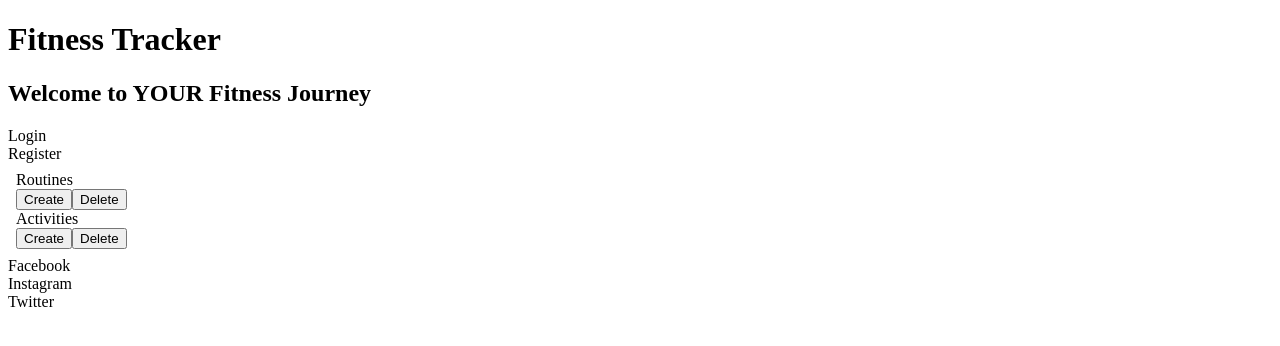
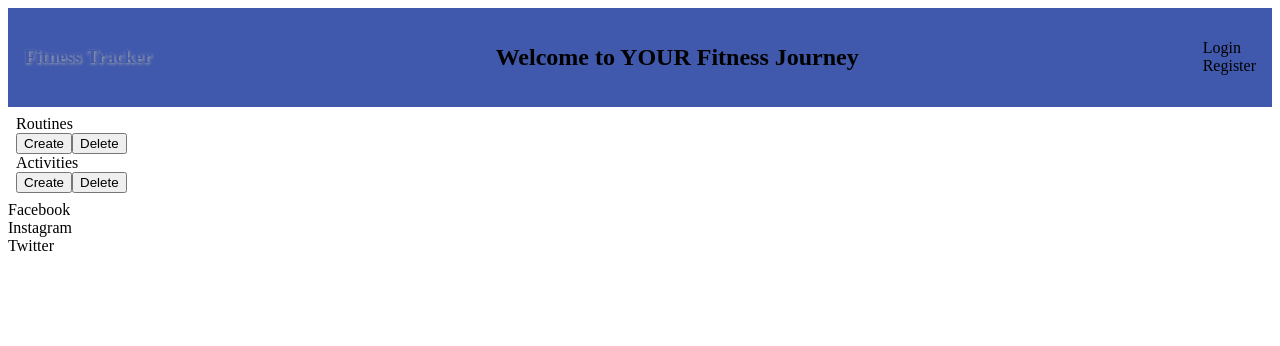
Before and after one commit to Lmaul77/FitnessTrackerFrontEnd, a React app: page / in a window 1280 px wide. Built offline with nearby package versions, Linux system fonts and the light colour scheme.

Commit message:
started working css

```diff
--- a/public/index.html
+++ b/public/index.html
@@ -5,7 +5,7 @@
     <meta http-equiv="X-UA-Compatible" content="IE=edge">
     <meta name="viewport" content="width=device-width, initial-scale=1.0">
     <title>Fitness Tracker</title>
-    <link rel="stylesheet" href="./css/style.css">
+    <link rel="stylesheet" href="./style.css">
 </head>
 <body>
     <div id="app"></div>
--- /dev/null
+++ b/public/style.css
@@ -0,0 +1,19 @@
+/* This is our Header.css */
+
+#HomeHeader {
+    display: flex;
+    flex-direction: row;
+    justify-content: space-between;
+    align-items: center;
+
+    font-size: 16px;
+    background-color: #4059ad;
+    padding: 1em;
+    text-decoration: none;
+  }
+  h1 {
+    font-size: 1.2em;
+    color: #4059ad;
+    text-shadow: 1px 1px 3px darkgray;
+    text-align: center;
+  }
--- a/src/components/Header.js
+++ b/src/components/Header.js
@@ -2,7 +2,7 @@ import React from "react";
 
 const Header = ({loggedIn}) => {
     return (
-        <header>
+        <header id="HomeHeader">
             <h1>
             Fitness Tracker
             </h1>
```
Also changed, not shown: public/css/style.css (deleted).
